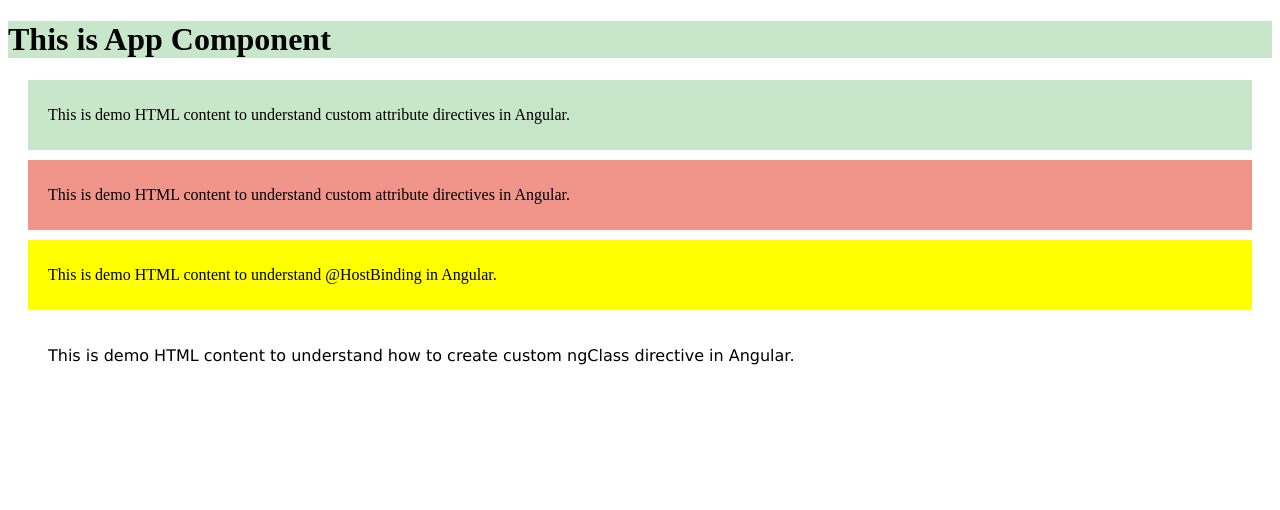
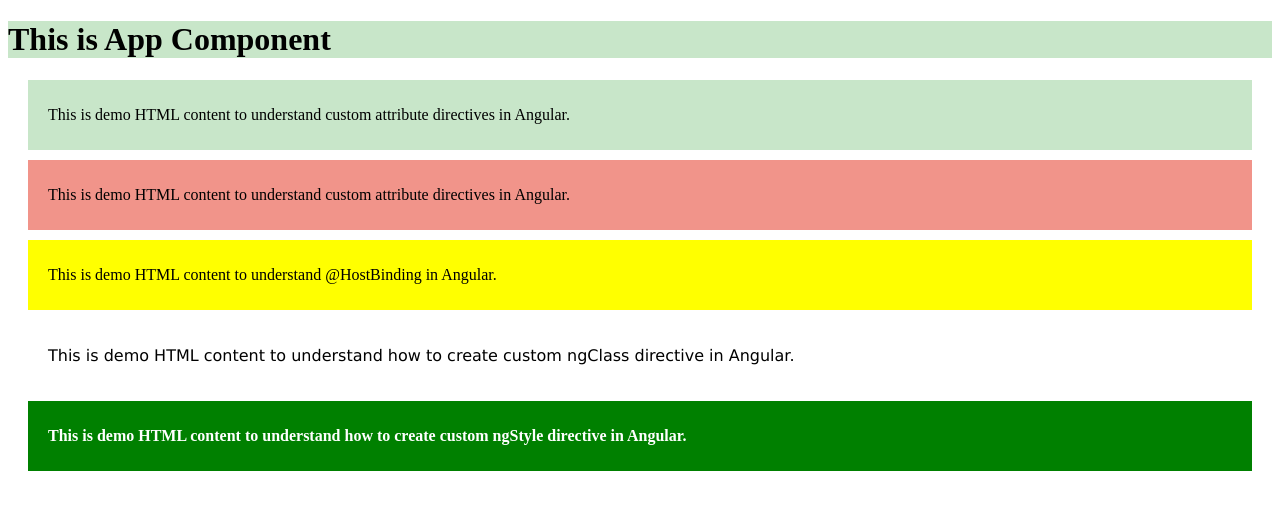
Before and after one commit to googray/ngfeatures-basic, an Angular app: page / in a window 1280 px wide. Shown: the top 510 px of the page. Built offline with nearby package versions, Linux system fonts and the light colour scheme.

Commit message:
use custom appStyle directive

```diff
--- a/src/app/app.component.html
+++ b/src/app/app.component.html
@@ -29,3 +29,18 @@
     directive in Angular.
   </p>
 </div>
+
+<div
+  class="container"
+  appStyle
+  [appStyle]="{
+    backgroundColor: active ? 'pink' : 'green',
+    color: 'white',
+    fontWeight: 'bold'
+  }"
+>
+  <p>
+    This is demo HTML content to understand how to create custom ngStyle
+    directive in Angular.
+  </p>
+</div>
--- a/src/app/app.component.ts
+++ b/src/app/app.component.ts
@@ -3,8 +3,10 @@ import { Component } from '@angular/core';
 @Component({
   selector: 'app-root',
   templateUrl: './app.component.html',
-  styleUrls: ['./app.component.css']
+  styleUrls: ['./app.component.css'],
 })
 export class AppComponent {
   title = 'prodac-component';
+
+  public active: boolean = false;
 }
--- a/src/app/app.module.ts
+++ b/src/app/app.module.ts
@@ -7,6 +7,7 @@ import { HighlightDirective } from './CustomDirectives/highlight.directive';
 import { HoverDirective } from './CustomDirectives/hover.directive';
 import { BetterhighlightDirective } from './CustomDirectives/betterhighlight.directive';
 import { ClassDirective } from './CustomDirectives/class.directive';
+import { StyleDirective } from './CustomDirectives/style.directive';
 
 @NgModule({
   declarations: [
@@ -16,6 +17,7 @@ import { ClassDirective } from './CustomDirectives/class.directive';
     HoverDirective,
     BetterhighlightDirective,
     ClassDirective,
+    StyleDirective,
   ],
   imports: [BrowserModule],
   providers: [],
```
Also changed, not shown: 1 other file (tests, documents, lock files or other folders).
